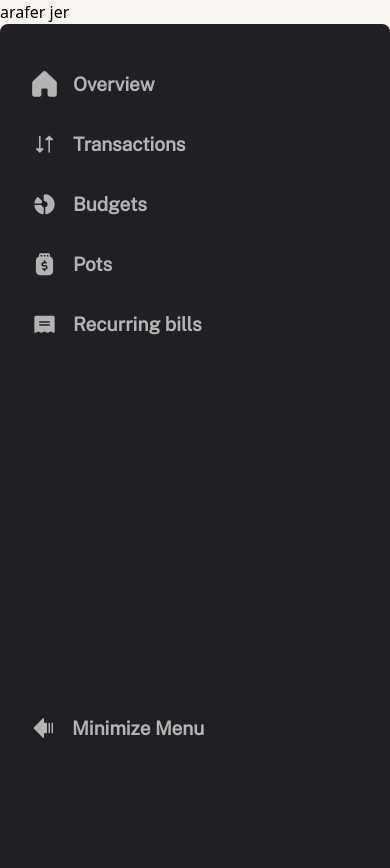
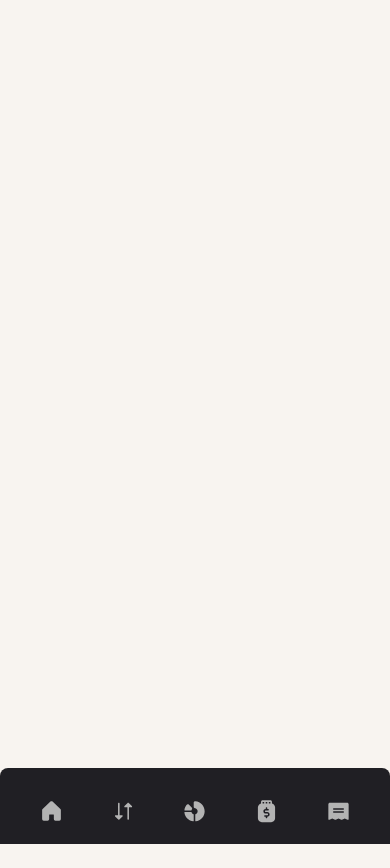
Before and after one commit to GiOrGI175/finance, a Next.js app: page / in a window 390 px wide. After the commit the page ends 844 px from the top, so only its background shows below. Built offline with nearby package versions, Linux system fonts and the light colour scheme.

Commit message:
feature/navbar  eresponsive

```diff
--- a/src/app/layout.tsx
+++ b/src/app/layout.tsx
@@ -13,7 +13,7 @@ export default function RootLayout({
   return (
     <html lang='en' className='flex justify-center'>
       <body className='flex max-w-[3000px] w-full min-h-screen bg-[#F8F4F0] max-md:flex-col-reverse'>
-        <div className='w-fit max-md:max-w-[1024px]: max-md:w-full '>
+        <div className='w-fit max-md:max-w-[1024px]: max-md:w-full max-md:fixed'>
           <NavBar />
         </div>
         <div className='w-full '>{children}</div>
--- a/src/components/__molecules/NavBar.tsx
+++ b/src/components/__molecules/NavBar.tsx
@@ -5,6 +5,7 @@ import Image from 'next/image';
 import { Logo, BanerArrow, BanerArowHover } from '@/utility/images/ImgExport';
 import logo_Short from '../../utility/images/Logo_short.svg';
 import NavLinks from './NavLinks';
+import ResponsiveNavLinks from './ResponsiveNavLinks';
 
 const NavBar = () => {
   const [arrowhover, setArrowhover] = useState(false);
@@ -31,7 +32,7 @@ const NavBar = () => {
     <div
       className={`w-[300px] min-h-screen pt-[32px] pl-[32px] pr-[24px] bg-[#201F24] rounded-tr-[25px] rounded-br-[25px]  flex flex-col justify-between duration-1000 overflow-hidden ${
         popUpNavBar && 'w-[88px] pl-[0px] pr-[0px] pt-[40px]'
-      }  max-md:w-full max-md:rounded-br-[0px] max-md:rounded-tr-[8px] max-md:rounded-tl-[8px]`}
+      }  max-md:w-full max-md:min-h-fit max-md:h-[74px] max-md:rounded-br-[0px] max-md:rounded-tr-[8px] max-md:rounded-tl-[8px] max-md:pl-[0px] max-md:pr-[0px] max-md:pt-[10px]  max-sm:h-[52px] `}
     >
       <div>
         <div
@@ -48,13 +49,14 @@ const NavBar = () => {
         </div>
         <nav>
           <NavLinks popUpNavBar={popUpNavBar} />
+          <ResponsiveNavLinks />
         </nav>
       </div>
 
       <button
         className={`mb-[128px] w-full flex items-center   ${
           popUpNavBar && 'justify-center'
-        } group `}
+        } max-md:hidden group `}
         onMouseMove={() => setArrowhover(true)}
         onMouseLeave={() => setArrowhover(false)}
         onClick={handleSave}
--- a/src/components/__molecules/NavLinks.tsx
+++ b/src/components/__molecules/NavLinks.tsx
@@ -16,7 +16,7 @@ const NavLinksArr: React.FC<PopUpNavBarProps> = ({ popUpNavBar }) => {
     <ul
       className={`duration-1000 ${
         popUpNavBar && 'w-full flex flex-col justify-center items-center'
-      }   max-md:flex-row `}
+      }   max-md:hidden `}
     >
       {NavLinks.map((item) => {
         const isActive = PathName.startsWith(item.link);
--- /dev/null
+++ b/src/components/__molecules/ResponsiveNavLinks.tsx
@@ -0,0 +1,47 @@
+'use client';
+
+import { NavLinks } from '@/commons/hooks/NavBarData';
+import Link from 'next/link';
+import Image from 'next/image';
+import { usePathname } from 'next/navigation';
+import { it } from 'node:test';
+
+const ResponsiveNavLinks = () => {
+  const PathName = usePathname();
+
+  return (
+    <ul className='hidden max-md:flex w-full justify-between px-[40px] max-sm:px-[16px]'>
+      {NavLinks.map((item) => {
+        const isActive = PathName.startsWith(item.link);
+        return (
+          <li
+            key={item.name}
+            className={`max-w-[104px] w-full h-[66px] flex justify-center items-center rounded-tr-[8px] rounded-tl-[8px] duration-500  ${
+              isActive && 'bg-white border-b-[4px] border-[#277C78]'
+            }`}
+          >
+            <Link href={item.link} className='flex flex-col items-center'>
+              <Image
+                src={isActive ? item.icon_Active : item.icon}
+                width={25}
+                height={25}
+                alt='icon'
+              />
+              <span
+                className={`font-publicSans font-bold mt-[4px]  text-[12px] leading-[24px] group-hover:text-[#F2F2F2] duration-1000  ${
+                  isActive
+                    ? 'text-[#201F24] group-hover:text-[#201F24]'
+                    : 'text-[#B3B3B3]'
+                } max-sm:hidden `}
+              >
+                {item.name}
+              </span>
+            </Link>
+          </li>
+        );
+      })}
+    </ul>
+  );
+};
+
+export default ResponsiveNavLinks;
```
Also changed, not shown: src/utility/images/overview.svg.
